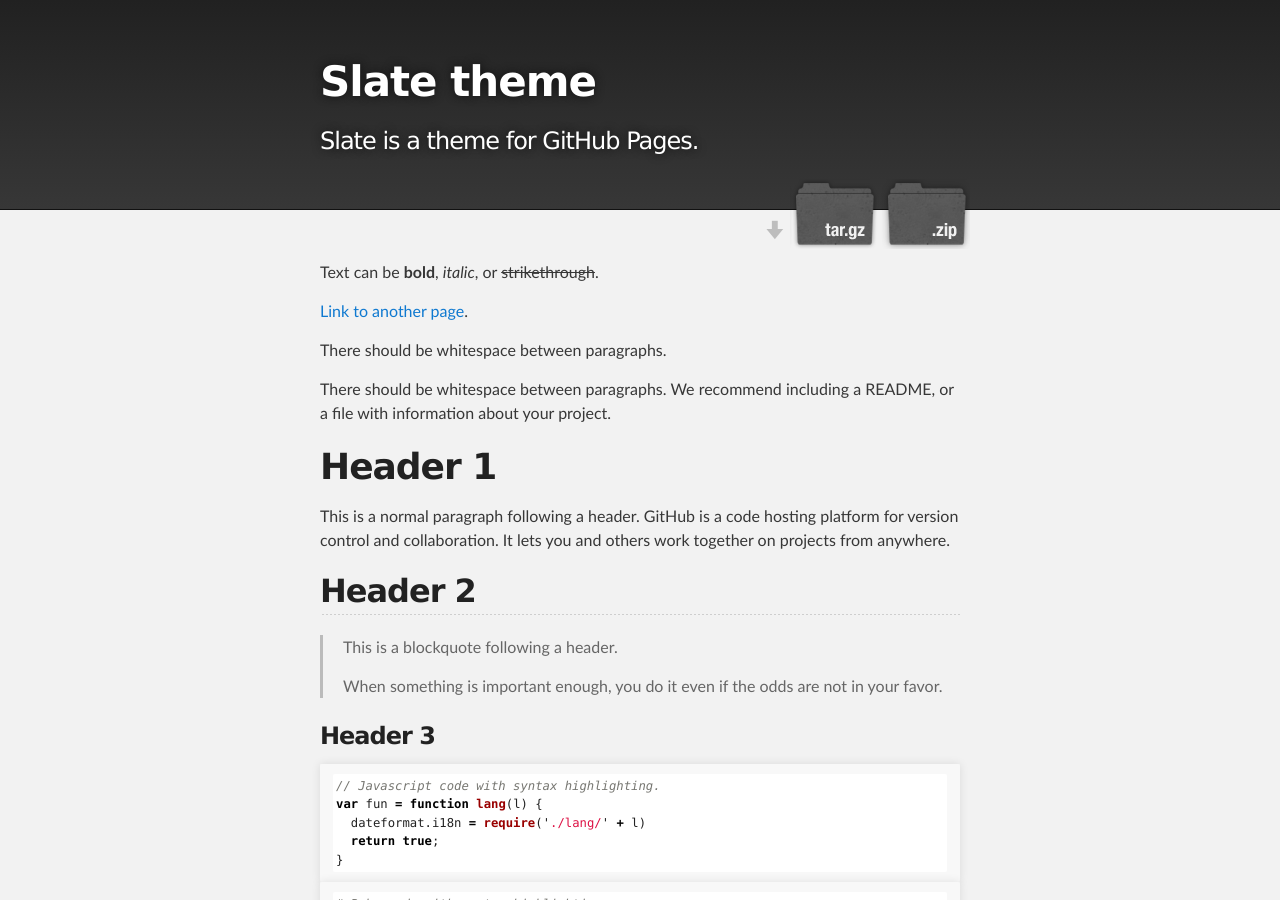
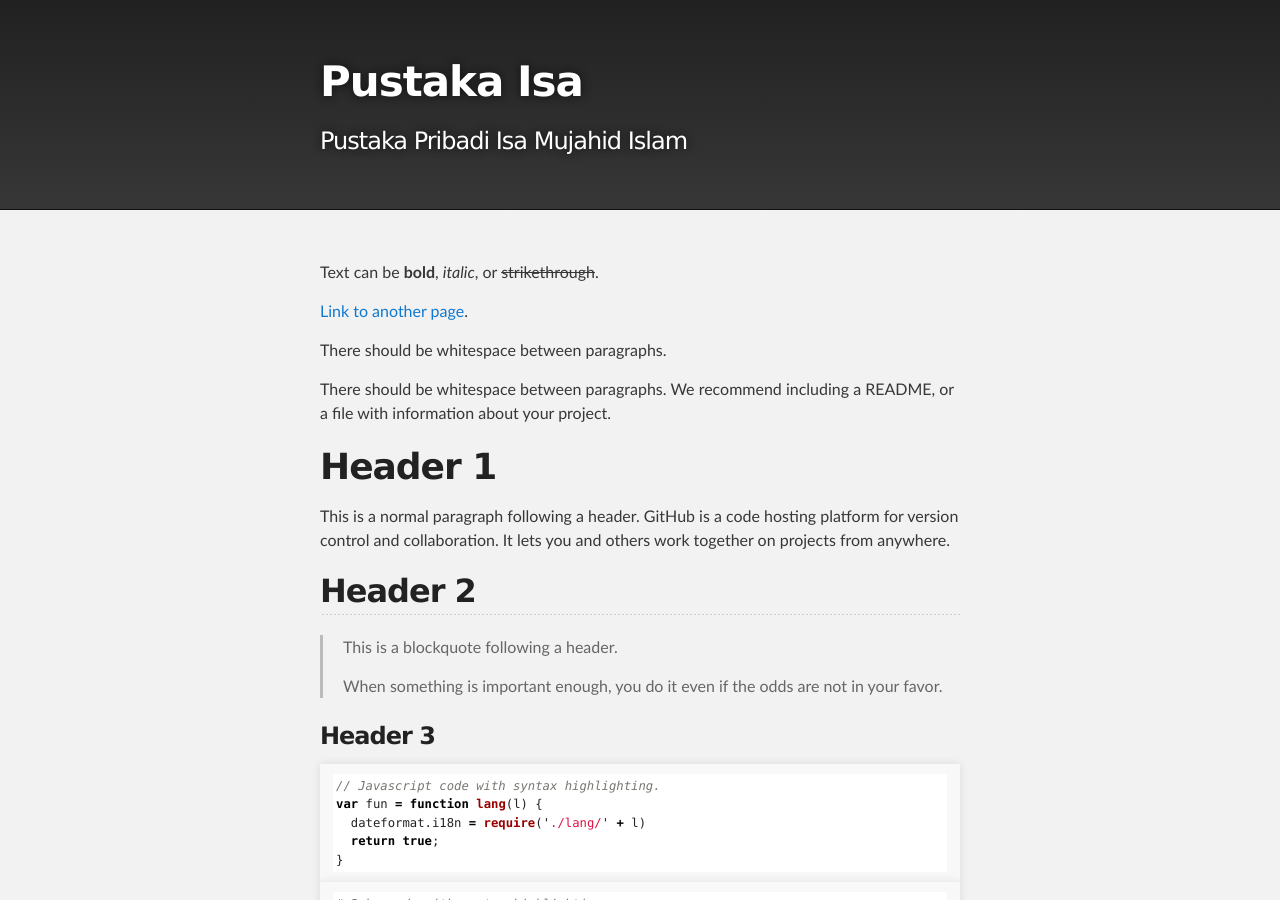
Before and after one commit to isandroid/isandroid.github.io, a Jekyll site: the page built from index.md, in a window 1280 px wide and 900 px high. Built offline with Jekyll 4.4.1, drawn with Linux system fonts in a browser that asks for light colours.

Commit message:
update situs

```diff
--- a/_config.yml
+++ b/_config.yml
@@ -1,5 +1,6 @@
-title: Slate theme
-description: Slate is a theme for GitHub Pages.
-show_downloads: true
+title: Pustaka Isa
+description: Pustaka Pribadi Isa Mujahid Islam
+show_downloads: false
 google_analytics:
 theme: jekyll-theme-slate
+lang: id_ID
--- a/_layouts/default.html
+++ b/_layouts/default.html
@@ -1,13 +1,11 @@
 <!DOCTYPE html>
-<html lang="{{ site.lang | default: "en-US" }}">
-
+<html lang="{{ site.lang }}">
   <head>
     <meta charset='utf-8'>
     <meta http-equiv="X-UA-Compatible" content="IE=edge">
     <meta name="viewport" content="width=device-width,maximum-scale=2">
     <link rel="stylesheet" type="text/css" media="screen" href="{{ '/assets/css/style.css?v=' | append: site.github.build_revision | relative_url }}">
-
-{% seo %}
+  {% seo %}
   </head>
 
   <body>
@@ -15,19 +13,9 @@
     <!-- HEADER -->
     <div id="header_wrap" class="outer">
         <header class="inner">
-          {% if site.github.is_project_page %}
-            <a id="forkme_banner" href="{{ site.github.repository_url }}">View on GitHub</a>
-          {% endif %}
+          <h1 id="project_title">{{ site.title }}</h1>
+          <h2 id="project_tagline">{{ site.description }}</h2>
 
-          <h1 id="project_title">{{ site.title | default: site.github.repository_name }}</h1>
-          <h2 id="project_tagline">{{ site.description | default: site.github.project_tagline }}</h2>
-
-          {% if site.show_downloads %}
-            <section id="downloads">
-              <a class="zip_download_link" href="{{ site.github.zip_url }}">Download this project as a .zip file</a>
-              <a class="tar_download_link" href="{{ site.github.tar_url }}">Download this project as a tar.gz file</a>
-            </section>
-          {% endif %}
         </header>
     </div>
 
@@ -47,16 +35,5 @@
         <p>Published with <a href="https://pages.github.com">GitHub Pages</a></p>
       </footer>
     </div>
-
-    {% if site.google_analytics %}
-      <script>
-        (function(i,s,o,g,r,a,m){i['GoogleAnalyticsObject']=r;i[r]=i[r]||function(){
-        (i[r].q=i[r].q||[]).push(arguments)},i[r].l=1*new Date();a=s.createElement(o),
-        m=s.getElementsByTagName(o)[0];a.async=1;a.src=g;m.parentNode.insertBefore(a,m)
-        })(window,document,'script','//www.google-analytics.com/analytics.js','ga');
-        ga('create', '{{ site.google_analytics }}', 'auto');
-        ga('send', 'pageview');
-      </script>
-    {% endif %}
   </body>
 </html>
--- a/index.md
+++ b/index.md
@@ -1,6 +1,6 @@
 ---
+title: Beranda
 layout: default
-title: Beranda
 ---
 
 Text can be **bold**, _italic_, or ~~strikethrough~~.
```
Also changed, not shown: .cpanel.yml (deleted), 4 other files.
